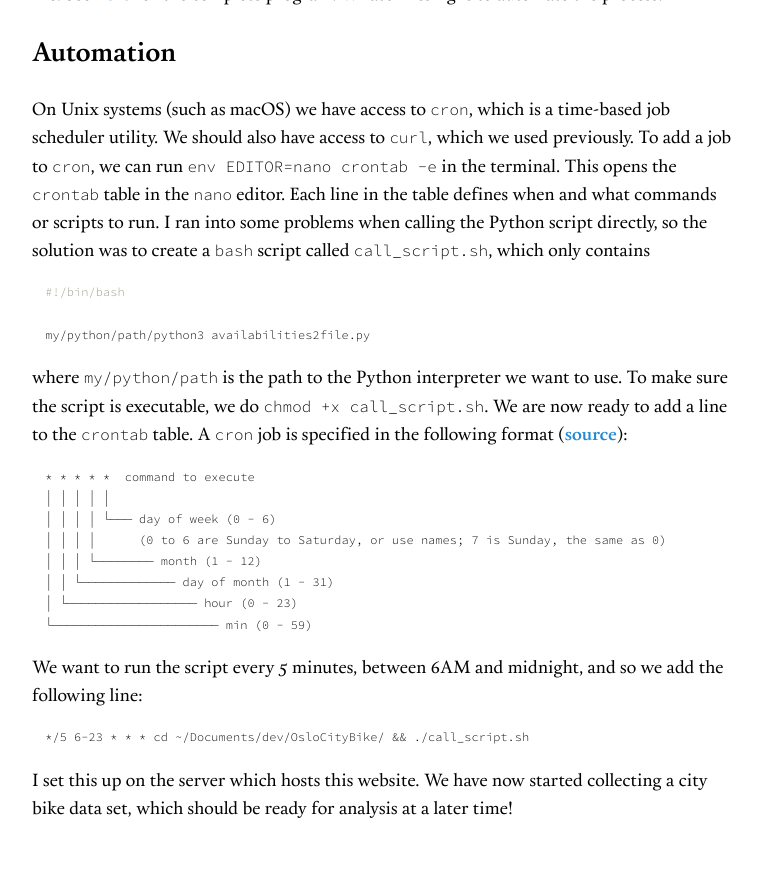
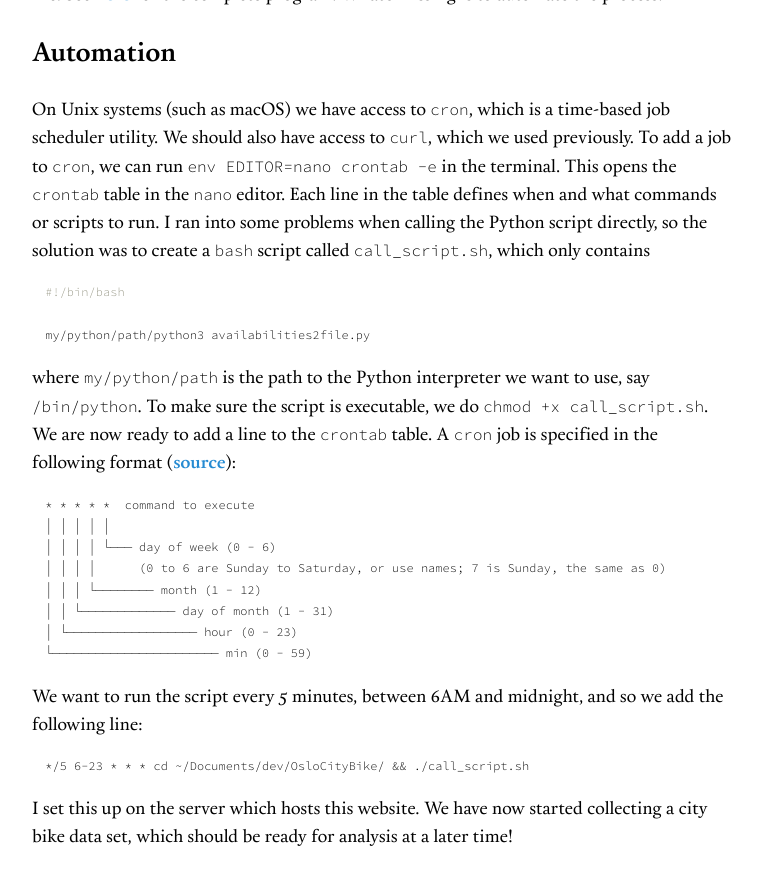
Before and after one commit to vegarsti/vegarsti.github.io, a Jekyll site: the page built from _posts/2018-05-03-citybike.md, in a window 1280 px wide and 900 px high, scrolled down 2225 px. Shown: the top 885 px of the window, without its empty margins (258-1020 px from the left). Built offline with Jekyll 4.4.1, drawn with Linux system fonts in a browser that asks for light colours; nearby versions of some CDN libraries.

Commit message:
Clarify Python path

````diff
--- a/_posts/2018-05-03-citybike.md
+++ b/_posts/2018-05-03-citybike.md
@@ -85,7 +85,7 @@ On Unix systems (such as macOS) we have access to `cron`, which is a time-based
 
 my/python/path/python3 availabilities2file.py
 ```
-where `my/python/path` is the path to the Python interpreter we want to use. To make sure the script is executable, we do `chmod +x call_script.sh`. We are now ready to add a line to the `crontab` table. A `cron` job is specified in the following format ([source](https://ole.michelsen.dk/blog/schedule-jobs-with-crontab-on-mac-osx.html)):
+where `my/python/path` is the path to the Python interpreter we want to use, say `/bin/python`. To make sure the script is executable, we do `chmod +x call_script.sh`. We are now ready to add a line to the `crontab` table. A `cron` job is specified in the following format ([source](https://ole.michelsen.dk/blog/schedule-jobs-with-crontab-on-mac-osx.html)):
 
 ```
 * * * * *  command to execute
````
